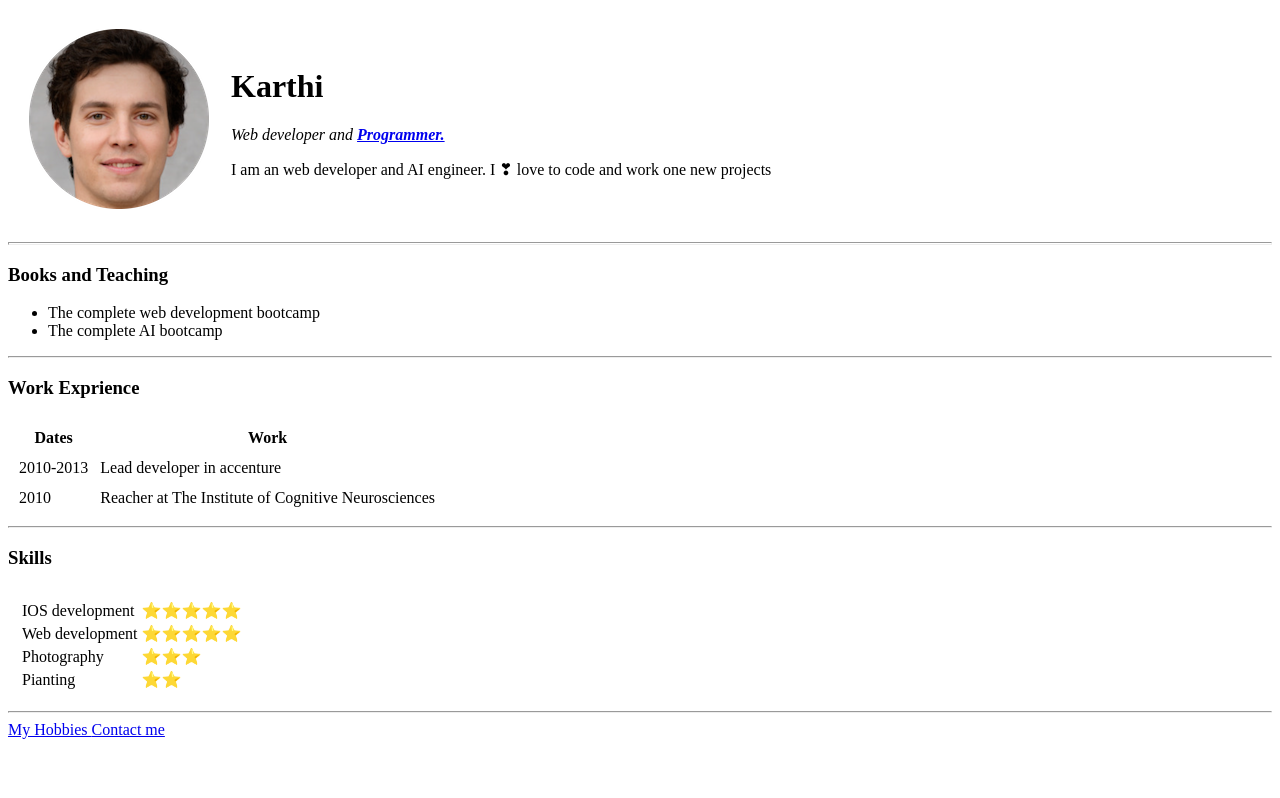
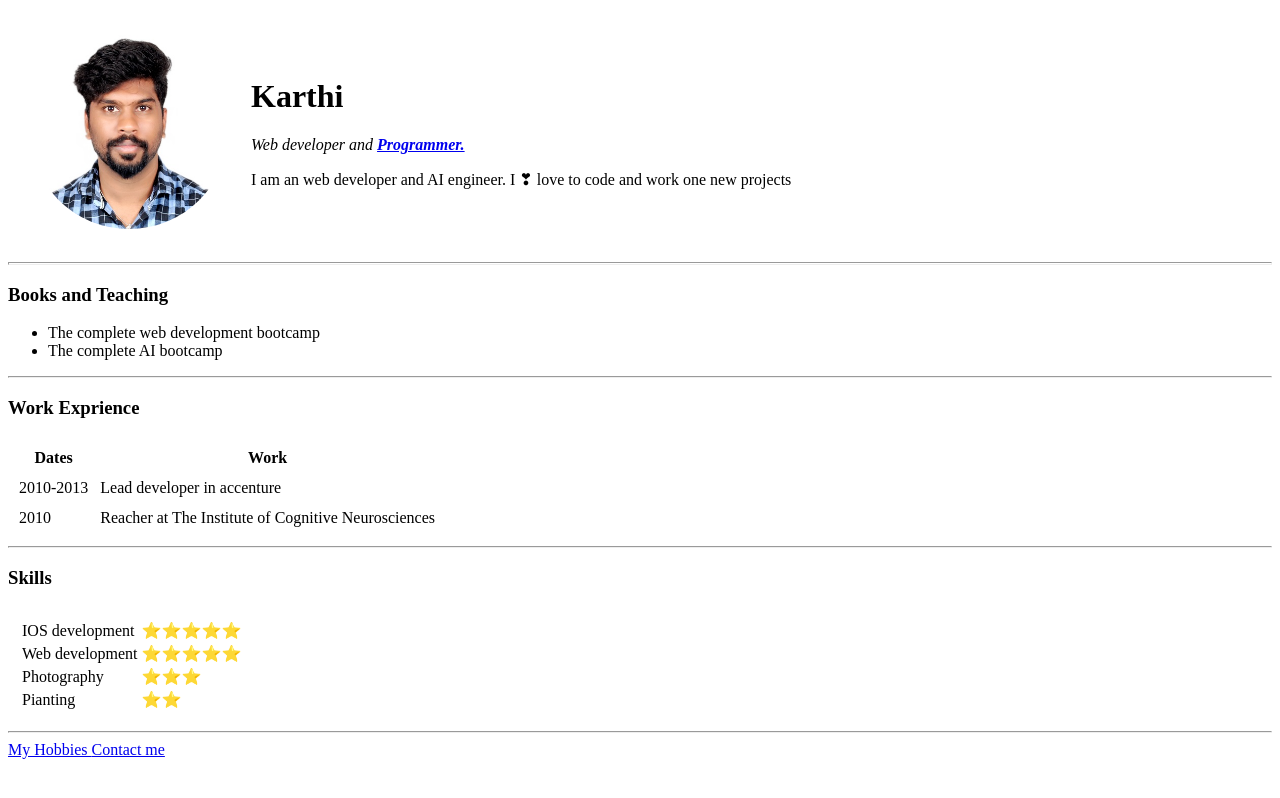
Before and after one commit to karthee22/cv, a plain HTML site: page index.html in a window 1280 px wide. Drawn offline with Linux system fonts and the light colour scheme.

Commit message:
Update index.html

```diff
--- a/index.html
+++ b/index.html
@@ -9,7 +9,7 @@
 <body>
   <table cellspacing="20">
     <tr>
-      <td><img src="images/image.png" alt="Karthi's profile picture"></td>
+      <td><img src="images/karthi.jpg" alt="Karthi's profile picture"></td>
       <td>
         <h1>Karthi</h1>
         <p><em>Web developer and <strong><a href="https://www.google.com/search">Programmer.</a></strong></em></p>
```
